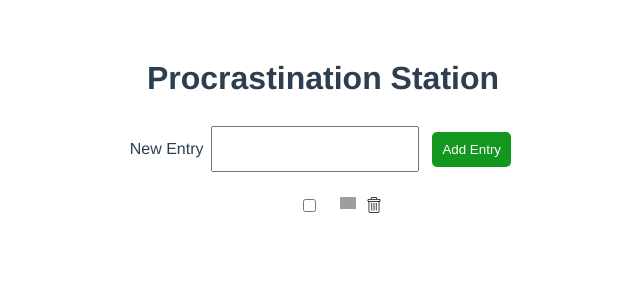
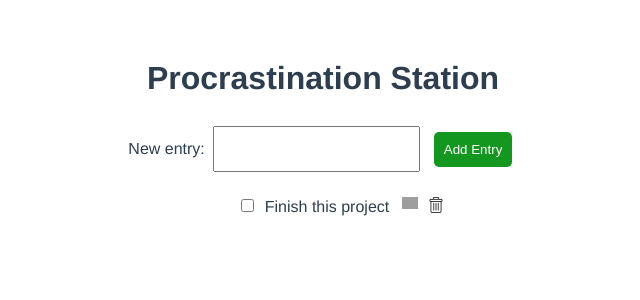
Before and after one commit to HikariLight/ProcrastinationStation, a Vue app: page / in a window 1280 px wide. Shown: the top 300 px of the page, without its empty margins (317-957 px from the left). Built offline with nearby package versions, Linux system fonts and the light colour scheme; grey boxes are pictures that could not be loaded.

Commit message:
Added references and misc changes

```diff
--- a/src/components/ToDoList.vue
+++ b/src/components/ToDoList.vue
@@ -1,6 +1,6 @@
 <template>
     <form @submit.prevent="addEntry">
-      <label>New Entry</label>
+      <label>New entry:</label>
       <input v-model="newEntry" name="entry" autocomplete="off">
       <button id="add-button">Add Entry</button>
     </form>
@@ -23,7 +23,10 @@ export default {
 		localStorage.clear(); //Clearing out the list from previous browsing session
 		const newEntry = ref("");
 
-		const entryList = ref([{}]);
+		const entryList = ref([{
+			done: false,
+			todo: "Finish this project"
+		}]);
 
 		function addEntry () {
 			if (newEntry.value) {
@@ -88,6 +91,7 @@ input{
 }
 
 li{
+	margin: 10px 0px;
 	list-style-type: none;
 }
 
```
Also changed, not shown: 1 other file (tests, documents, lock files or other folders).
